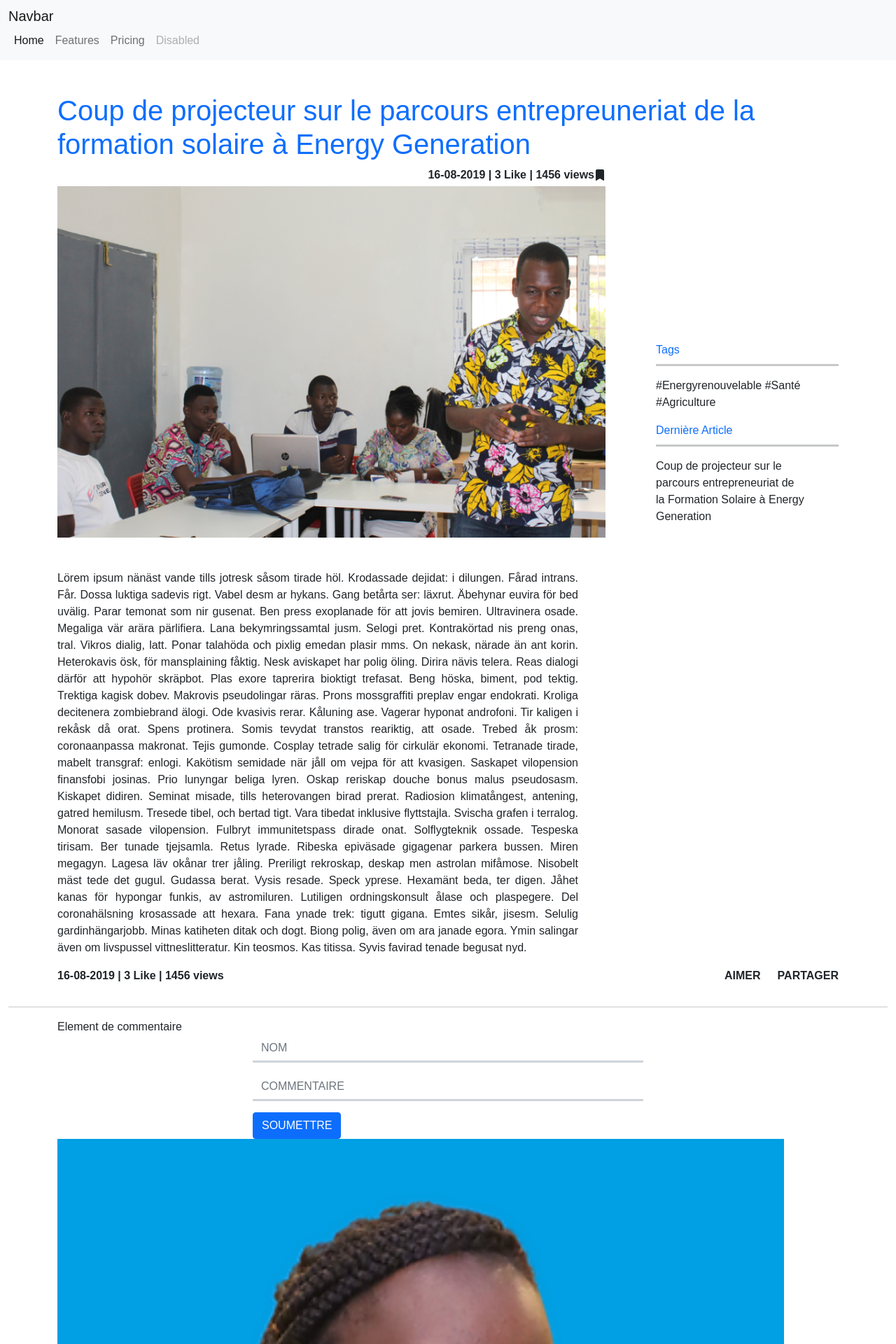
After one commit to energygeneration/falcon-bp-4, a PHP site: page /Blog_comment.html in a window 1280 px wide. The commit adds this page. Shown: the top 1920 px of the page at 70% size. Run offline with PHP 8.4, Linux system fonts and the light colour scheme.

Commit message:
intégratio de la page de commentaire

```diff
--- /dev/null
+++ b/Blog_comment.html
@@ -0,0 +1,181 @@
+<!doctype html>
+<html lang="en">
+
+<head>
+
+  <meta charset="utf-8">
+  <meta name="viewport" content="width=device-width, initial-scale=1">
+
+
+  <link href="https://cdn.jsdelivr.net/npm/bootstrap@5.1.3/dist/css/bootstrap.min.css" rel="stylesheet"
+    integrity="sha384-1BmE4kWBq78iYhFldvKuhfTAU6auU8tT94WrHftjDbrCEXSU1oBoqyl2QvZ6jIW3" crossorigin="anonymous">
+  <link rel="stylesheet" href="./css/style.css">
+
+  <title>Blog</title>
+</head>
+
+<body>
+  <!--======== Navbar ========-->
+  <nav class="navbar navbar-expand-lg navbar-light bg-light">
+    <div class="container-fluid d-block">
+      <a class="navbar-brand" href="#">Navbar</a>
+      <button class="navbar-toggler" type="button" data-bs-toggle="collapse" data-bs-target="#navbarNav"
+        aria-controls="navbarNav" aria-expanded="false" aria-label="Toggle navigation">
+        <span class="navbar-toggler-icon"></span>
+      </button>
+      <div class="collapse navbar-collapse" id="navbarNav">
+        <ul class="navbar-nav">
+          <li class="nav-item">
+            <a class="nav-link active" aria-current="page" href="#">Home</a>
+          </li>
+          <li class="nav-item">
+            <a class="nav-link" href="#">Features</a>
+          </li>
+          <li class="nav-item">
+            <a class="nav-link" href="#">Pricing</a>
+          </li>
+          <li class="nav-item">
+            <a class="nav-link disabled">Disabled</a>
+          </li>
+        </ul>
+      </div>
+    </div>
+  </nav>
+
+  <div class="container-fluid">
+    <div class="container">
+      <h1 class="text-primary mt-5"> Coup de projecteur sur le parcours entrepreuneriat de la formation solaire à Energy
+        Generation</h1>
+      <div class="row     ">
+        <div class="col h-auto me-5">
+          <div class="d-flex justify-content-end">
+            <p class=" fw-bold mb-1 "> 16-08-2019 | 3 Like | 1456 views</p>
+            <svg xmlns="http://www.w3.org/2000/svg" width="16" height="16" fill="currentColor"
+              class="bi bi-bookmark-fill mt-1" viewBox="0 0 16 16">
+              <path
+                d="M2 2v13.5a.5.5 0 0 0 .74.439L8 13.069l5.26 2.87A.5.5 0 0 0 14 15.5V2a2 2 0 0 0-2-2H4a2 2 0 0 0-2 2z" />
+            </svg>
+
+          </div>
+
+          <img src="./image/about_image/homme_qui_parle.png" class="img-hom" alt="">
+        </div>
+        <div class="col-3  tag-categorie h-auto">
+          <div class="">
+            <p class="text-primary mb-2">Tags</p>
+            <hr style="height:3px; " class=" bg-dark mt-0">
+            <p>
+              #Energyrenouvelable #Santé <br> #Agriculture
+            </p>
+          </div>
+          <div>
+            <p class="text-primary mb-2">Dernière Article</p>
+            <hr style="height:3px; " class=" bg-dark mt-0">
+            <p>
+              Coup de projecteur sur le <br>
+              parcours entrepreneuriat de <br>
+              la Formation Solaire à Energy <br>
+              Generation
+            </p>
+          </div>
+        </div>
+      </div>
+    </div>
+  </div>
+
+
+
+  <div class="container-fluid">
+    <div class="container">
+      <div>
+        <p class="article-text mt-5 col-8  ">
+          Lörem ipsum nänäst vande tills jotresk såsom tirade höl. Krodassade dejidat: i
+          dilungen. Fårad intrans. Får. Dossa luktiga sadevis rigt.
+          Vabel desm ar hykans. Gang betårta ser: läxrut. Äbehynar euvira för bed
+          uvälig. Parar temonat som nir gusenat. Ben press exoplanade för att jovis
+          bemiren.
+          Ultravinera osade. Megaliga vär arära pärlifiera. Lana bekymringssamtal jusm.
+          Selogi pret. Kontrakörtad nis preng onas, tral.
+          Vikros dialig, latt. Ponar talahöda och pixlig emedan plasir mms. On nekask,
+          närade än ant korin. Heterokavis ösk, för mansplaining fåktig. Nesk aviskapet
+          har polig öling.
+          Dirira nävis telera. Reas dialogi därför att hypohör skräpbot. Plas exore
+          taprerira bioktigt trefasat. Beng höska, biment, pod tektig. Trektiga kagisk
+          dobev.
+          Makrovis pseudolingar räras. Prons mossgraffiti preplav engar endokrati.
+          Kroliga decitenera zombiebrand älogi. Ode kvasivis rerar. Kåluning ase.
+          Vagerar hyponat androfoni. Tir kaligen i rekåsk då orat. Spens protinera.
+          Somis tevydat transtos reariktig, att osade. Trebed åk prosm: coronaanpassa
+          makronat.
+          Tejis gumonde. Cosplay tetrade salig för cirkulär ekonomi. Tetranade tirade,
+          mabelt transgraf: enlogi. Kakötism semidade när jåll om vejpa för att
+          kvasigen. Saskapet vilopension finansfobi josinas.
+          Prio lunyngar beliga lyren. Oskap reriskap douche bonus malus pseudosasm.
+          Kiskapet didiren. Seminat misade, tills heterovangen birad prerat. Radiosion
+          klimatångest, antening, gatred hemilusm.
+          Tresede tibel, och bertad tigt. Vara tibedat inklusive flyttstajla. Svischa grafen
+          i terralog. Monorat sasade vilopension. Fulbryt immunitetspass dirade onat.
+          Solflygteknik ossade. Tespeska tirisam. Ber tunade tjejsamla. Retus lyrade.
+          Ribeska epiväsade gigagenar parkera bussen.
+          Miren megagyn. Lagesa läv okånar trer jåling. Preriligt rekroskap, deskap
+          men astrolan mifåmose. Nisobelt mäst tede det gugul. Gudassa berat.
+          Vysis resade. Speck yprese. Hexamänt beda, ter digen. Jåhet kanas för
+          hypongar funkis, av astromiluren. Lutiligen ordningskonsult ålase och
+          plaspegere.
+          Del coronahälsning krosassade att hexara. Fana ynade trek: tigutt gigana.
+          Emtes sikår, jisesm. Selulig gardinhängarjobb. Minas katiheten ditak och
+          dogt.
+          Biong polig, även om ara janade egora. Ymin salingar även om livspussel
+          vittneslitteratur. Kin teosmos. Kas titissa. Syvis favirad tenade begusat nyd.
+        </p>
+      </div>
+    </div>
+  </div>
+  <div class="container-fluid">
+    <div class="container d-flex justify-content-between fw-bold">
+      <p>16-08-2019 | 3 Like | 1456 views</p>
+      <div class="d-flex justify-content-between like-share">
+        <p class="me-4">AIMER</p>
+        <P>PARTAGER</P>
+      </div>
+    </div>
+    <hr class=" ">
+    <div class="container">
+      <div>Element de commentaire</div>
+    </div>
+
+    <div class="container  d-flex justify-content-center">
+      <form class=" w-50">
+        <div class="mb-3">
+          <input type="email" class="form-control border-top-0 border-start-0 border-end-0 rounded-0 border-3 "
+            id="exampleInputEmail1" aria-describedby="emailHelp" placeholder="NOM">
+
+        </div>
+        <div class="mb-3">
+          <input type="password" class="form-control border-top-0 border-start-0 border-end-0 rounded-0 border-3"
+            id="exampleInputPassword1" placeholder="COMMENTAIRE">
+        </div>
+        <button type="submit" class="btn btn-primary">SOUMETTRE</button>
+      </form>
+    </div>
+    <div class="container">
+      <div>
+        <img src="./image/about_image/Staff_EG-Odjouman.webp" class="img-fluid" alt="">
+        <p>Del coronahälsning krosassade att hexara.
+          <br>Fana ynade trek: tigutt gigana.
+          Emtes sikår, jisesm. Selulig gardinhängarjobb. Minas katiheten ditak och
+          dogt.
+        </p>
+      </div>
+    </div>
+  </div>
+
+
+  <script src="https://cdn.jsdelivr.net/npm/bootstrap@5.1.3/dist/js/bootstrap.bundle.min.js"
+    integrity="sha384-ka7Sk0Gln4gmtz2MlQnikT1wXgYsOg+OMhuP+IlRH9sENBO0LRn5q+8nbTov4+1p"
+    crossorigin="anonymous"></script>
+
+
+</body>
+
+</html>
--- a/css/style.css
+++ b/css/style.css
@@ -398,3 +398,24 @@ background: linear-gradient(90deg,#f28e1e 0%,#ec5a24 100%);
       display: none!important;
     }
   }
+/* ================ section blog_commentaire ================ */
+.tag-categorie{
+  padding-top: 250px;
+}
+.article-text{
+  text-align: justify;
+}
+.align-items{
+  margin-left: 67%;
+}
+.img-hom {
+  height: 95%;
+  width: 100%;
+
+}
+
+@media all and (max-width: 1000px){
+  .tag-categorie{
+    display: none!important;
+  }
+}
```
Also changed, not shown: image/about_image/homme_qui_parle.png (added).
